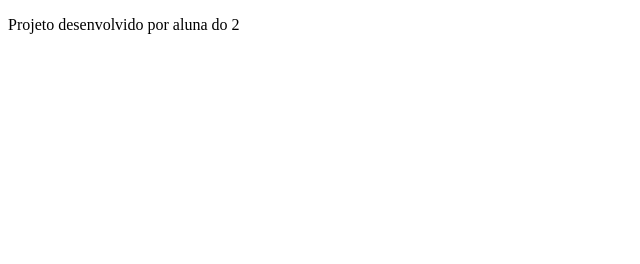
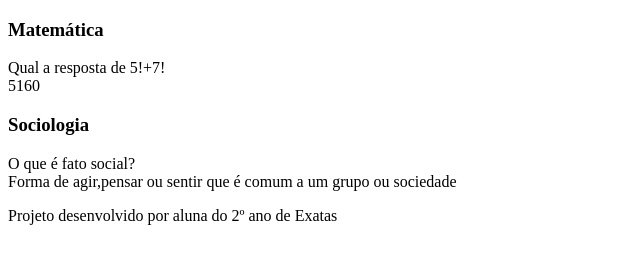
Before and after one commit to daniellygrando/flashcard, a plain HTML site: page index.html in a window 1280 px wide. Shown: the whole page, without its empty margins (0-640 px from the left). Drawn offline with Linux system fonts and the light colour scheme.

Commit message:
Add files via upload

```diff
--- a/index.html
+++ b/index.html
@@ -1,17 +1,45 @@
 <!DOCTYPE html>
 <html lang="pt-br">
+
 <head>
-    <meta charset="UTF-8">
-    <meta http-equiv="X-UA-Compatible" content="IE=edge">
-    <meta name="viewport" content="width=device-width, initial-scale=1.0">
-    <title>Flashcard</title>
+  <meta charset="UTF-8">
+  <meta http-equiv="X-UA-Compatible" content="IE=edge">
+  <meta name="viewport" content="width=device-width, initial-scale=1.0">
+  <title>Flashcard</title>
 </head>
+
 <body>
   <main>
+    <section id="container">
+      <article class="cartao">
+        <div class="cartao__conteudo">
+          <h3>Matemática</h3>
+          <div class="cartao__conteudo__pergunta">
+            Qual a resposta de 5!+7!
+          </div>
+          <div class="cartao__conteudo__resposta">
+            5160
+          </div>
+        </div>
+      </article>
+      <article class="cartao">
+        <div class="cartao__conteudo">
+          <h3>Sociologia</h3>
+          <div class="cartao__conteudo__pergunta">
+            O que é fato social?
+          </div>
+          <div class="cartao__conteudo__resposta">
+            Forma de agir,pensar ou sentir que é comum a um grupo ou sociedade
+          </div>
+        </div>
+          </article>
 
+
+    </section>
   </main>
   <footer>
-    <p>Projeto desenvolvido por aluna do 2</p>
+    <p>Projeto desenvolvido por aluna do 2º ano de Exatas</p>
   </footer>
 </body>
+
 </html>
```
